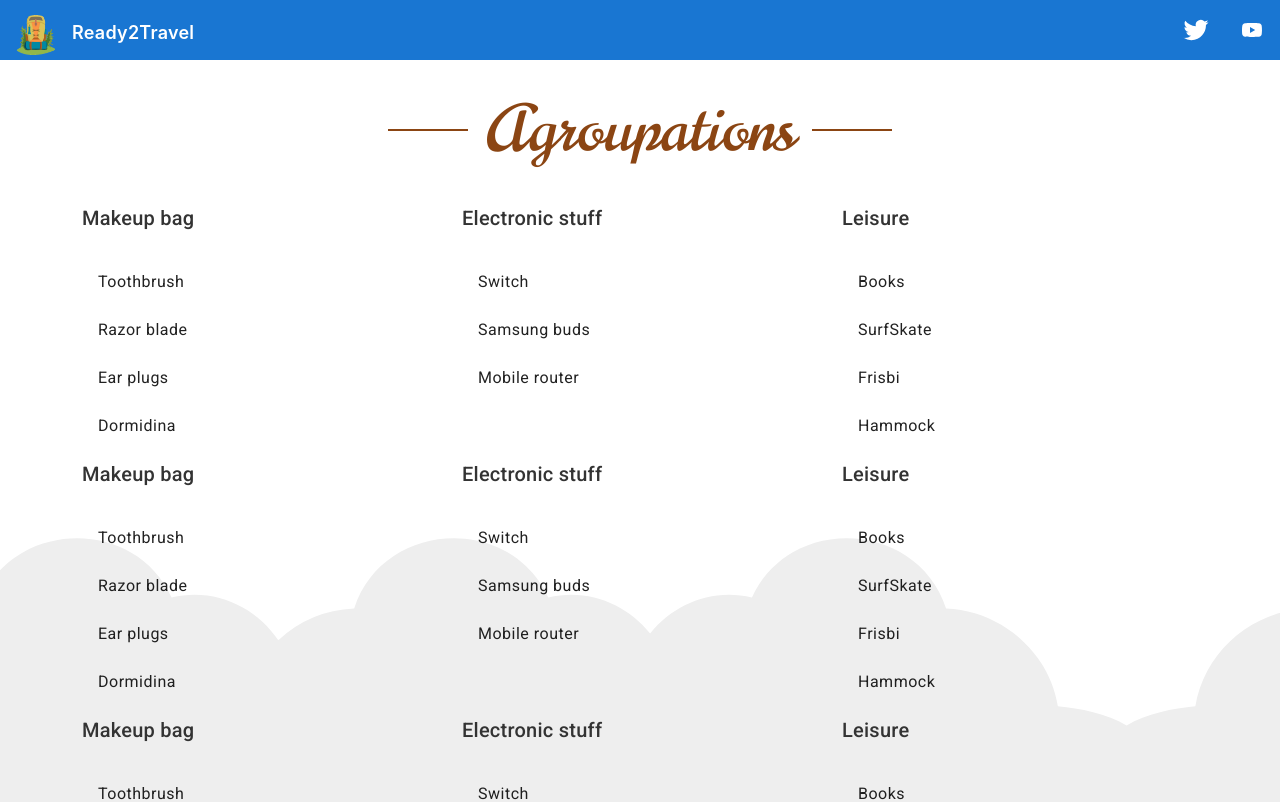
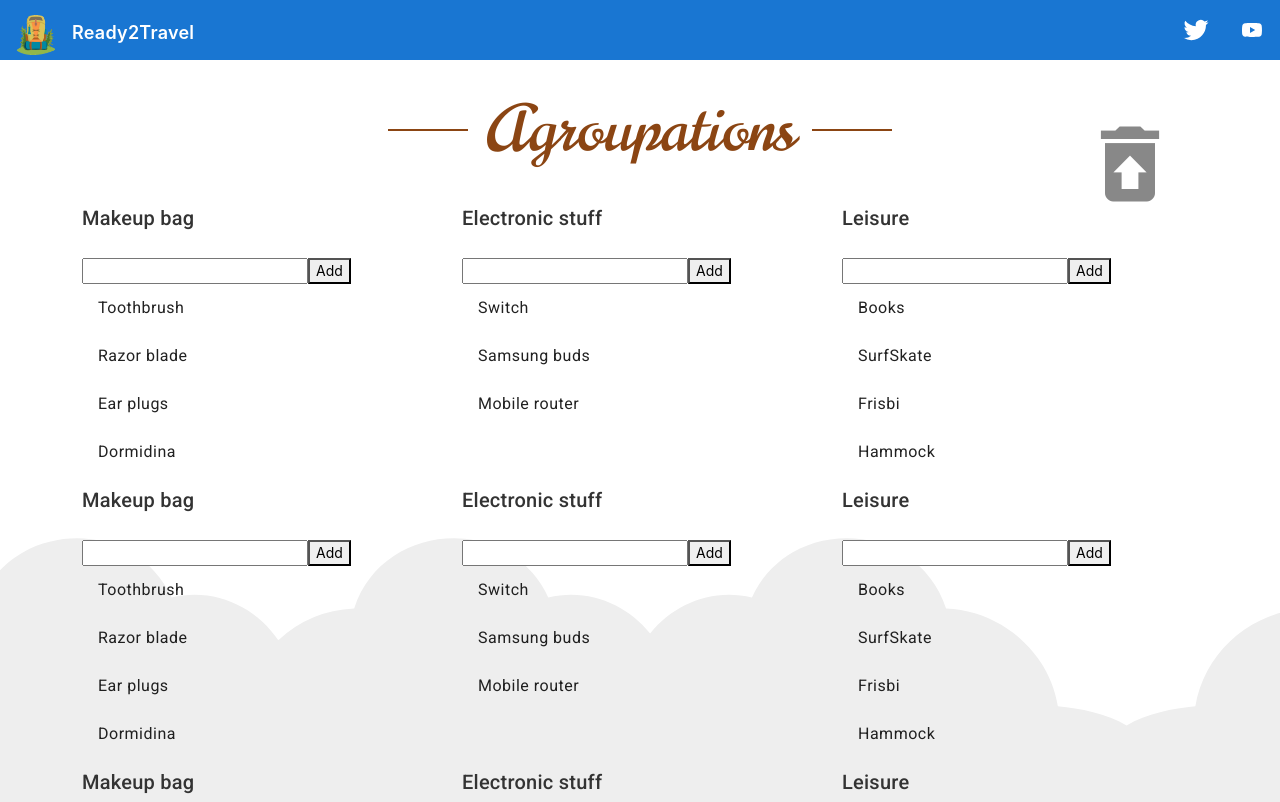
Before and after one commit to horacisalvany/ready-to-travel, an Angular app: page /agroupation in a window 1280 px wide. Shown: the top 802 px of the page. Built offline with nearby package versions, Linux system fonts and the light colour scheme; a web font is replaced by a local one.

Commit message:
Add and delete functionality

```diff
--- a/src/app/views/agroupation/agroupation.component.html
+++ b/src/app/views/agroupation/agroupation.component.html
@@ -1,6 +1,13 @@
+<div cdkDropListGroup>
+  <span
+    cdkDropList
+    (cdkDropListDropped)="dropTrash($event)"
+    class="material-icons"
+    >restore_from_trash</span
+  >
   <h1>Agroupations</h1>
   <div class="container">
-  <div cdkDropListGroup class="row">
+    <div class="row">
       <div
         *ngFor="let agroupation of agroupations; let i = index"
         class="col-md-4"
@@ -12,6 +19,9 @@
           [cdkDropListData]="agroupation.items"
           (cdkDropListDropped)="drop($event)"
         >
+          <input type="text" maxlength="20" (change)="change($event)" />
+          <button (click)="onAdd(i)">Add</button>
+
           <mat-list-item
             cdkDrag
             *ngFor="let item of agroupation.items"
@@ -22,3 +32,4 @@
       </div>
     </div>
   </div>
+</div>
--- a/src/app/views/agroupation/agroupation.component.scss
+++ b/src/app/views/agroupation/agroupation.component.scss
@@ -59,3 +59,23 @@ mat-list-item {
 .cdk-drag-animating {
   transition: transform 250ms cubic-bezier(0, 0, 0.2, 1);
 }
+
+.material-icons {
+  font-size: 48px;
+  color: #888;
+  right: 0;
+  position: fixed;
+  top: 50%;
+  @media only screen and (orientation: landscape) {
+    top: auto;
+    right: 100px;
+    font-size: 100px;
+
+    &:hover {
+      color: red;
+    }
+  }
+  .cdk-drag-placeholder {
+    display: none;
+  }
+}
--- a/src/app/views/agroupation/agroupation.component.ts
+++ b/src/app/views/agroupation/agroupation.component.ts
@@ -14,6 +14,7 @@ import { agruoupations } from './agroupation.mock';
 })
 export class AgroupationComponent {
   agroupations: Agroupation[] = agruoupations;
+  lastInputValue: string;
 
   drop(event: CdkDragDrop<string[]>) {
     if (event.previousContainer === event.container) {
@@ -31,4 +32,23 @@ export class AgroupationComponent {
       );
     }
   }
+
+  dropTrash(event: CdkDragDrop<string[]>) {
+    const agroupationId =
+      Number.parseInt(event.previousContainer.id.split('cdk-drop-list-')[1]) -
+      1;
+    this.onDelete(agroupationId, event.previousIndex);
+  }
+
+  onDelete(agrupationIndex: number, elementIndex: number) {
+    this.agroupations[agrupationIndex].items.splice(elementIndex, 1);
+  }
+
+  onAdd(index: number) {
+    this.agroupations[index].items.push(this.lastInputValue);
+  }
+
+  change(event: any) {
+    this.lastInputValue = event.target.value;
+  }
 }
```
Also changed, not shown: src/app/material.module.ts (+1 -11 lines). Lines whose indentation alone changed are shown as unchanged.
